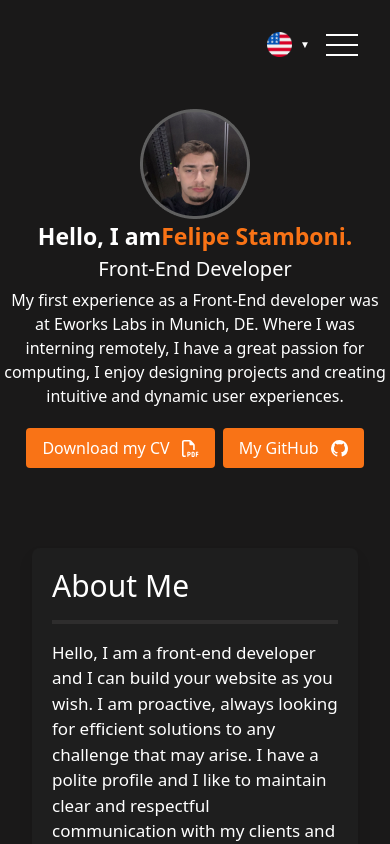
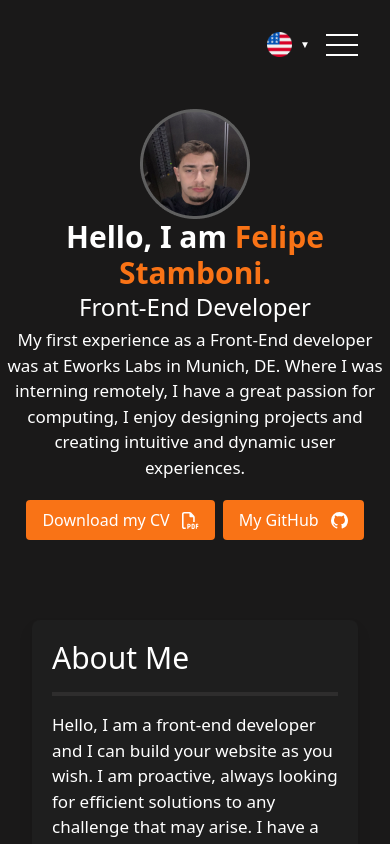
Before and after one commit to felipestambonidev/meuportifolioemnextjs, a Next.js app: page /en in a window 390 px wide. Shown: the top 844 px of the page. Built offline with nearby package versions, Linux system fonts and the light colour scheme.

Commit message:
Add: arrumei o tamanho da fonte

```diff
--- a/components/perfil/index.tsx
+++ b/components/perfil/index.tsx
@@ -13,13 +13,13 @@ export default function Perfil() {
           height={110}
           width={110}
         />
-        <h1 className="sm:text-[30px] xs:text-[23px] font-semibold text-center">
+        <h1 className="lg:text-4xl xs:text-3xl font-semibold text-center">
           Olá, sou <span className="text-orange-500">Felipe Stamboni.</span>
         </h1>
-        <h2 className="sm:text-[25px] xs:text-[20px] text-center">
+        <h2 className="lg:text-3xl xs:text-2xl text-center">
           Desenvolvedor Front-End
         </h2>
-        <p className="text-center lg:text-[17px] font-light mt-1 w-96 sm:text-[15px]">
+        <p className="text-center lg:text-xl xs:text-[17px] font-light mt-1 w-96 ">
           Minha primeira experiência como desenvolvedor Front-End foi na Eworks
           Labs em Munique, DE. Onde estagiava remotamente, tenho uma grande
           paixão por computação, gosto de elaborar projetos e criar experiências
--- a/components/perfilenglish/index.tsx
+++ b/components/perfilenglish/index.tsx
@@ -13,13 +13,13 @@ export default function PerfilEng() {
           height={110}
           width={110}
         />
-        <h1 className="sm:text-[30px] xs:text-[23px] font-semibold text-center">
-          Hello, I am<span className="text-orange-500">Felipe Stamboni.</span>
+        <h1 className="lg:text-4xl xs:text-3xl font-semibold text-center">
+          Hello, I am <span className="text-orange-500">Felipe Stamboni.</span>
         </h1>
-        <h2 className="sm:text-[25px] xs:text-[20px] text-center">
+        <h2 className="lg:text-3xl xs:text-2xl text-center">
           Front-End Developer
         </h2>
-        <p className="text-center lg:text-[17px] font-light mt-1 w-96 sm:text-[15px]">
+        <p className="text-center lg:text-xl xs:text-[17px] font-light mt-1 w-96 ">
           My first experience as a Front-End developer was at Eworks Labs in
           Munich, DE. Where I was interning remotely, I have a great passion for
           computing, I enjoy designing projects and creating intuitive and
--- a/components/sobremimenglish/index.tsx
+++ b/components/sobremimenglish/index.tsx
@@ -3,7 +3,7 @@ export default function SobreMimEng() {
     <div className="bg-[#1E1E1E] drop-shadow-lg p-5 xs:mx-8 lg:mx-52 w-auto mt-20 rounded-lg text-white">
       <h1 className="lg:text-4xl xs:text-3xl">About Me</h1>
       <span className="block w-full h-1 bg-[#2E2D2D] my-4" />
-      <p className="lg:text-xl xs:text-[17px]">
+      <p className="lg:text-xl xs:text-[17px] font-light">
         Hello, I am a front-end developer and I can build your website as you
         wish. I am proactive, always looking for efficient solutions to any
         challenge that may arise. I have a polite profile and I like to maintain
```
